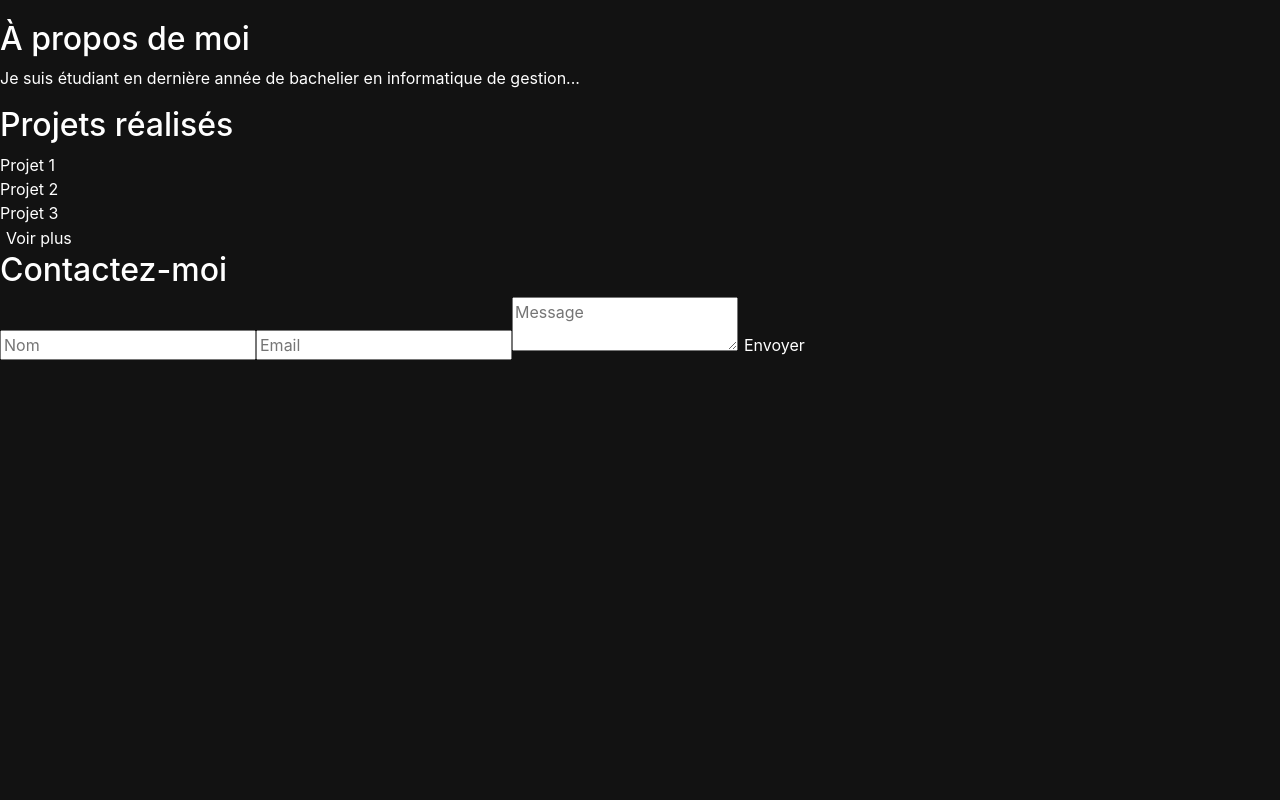
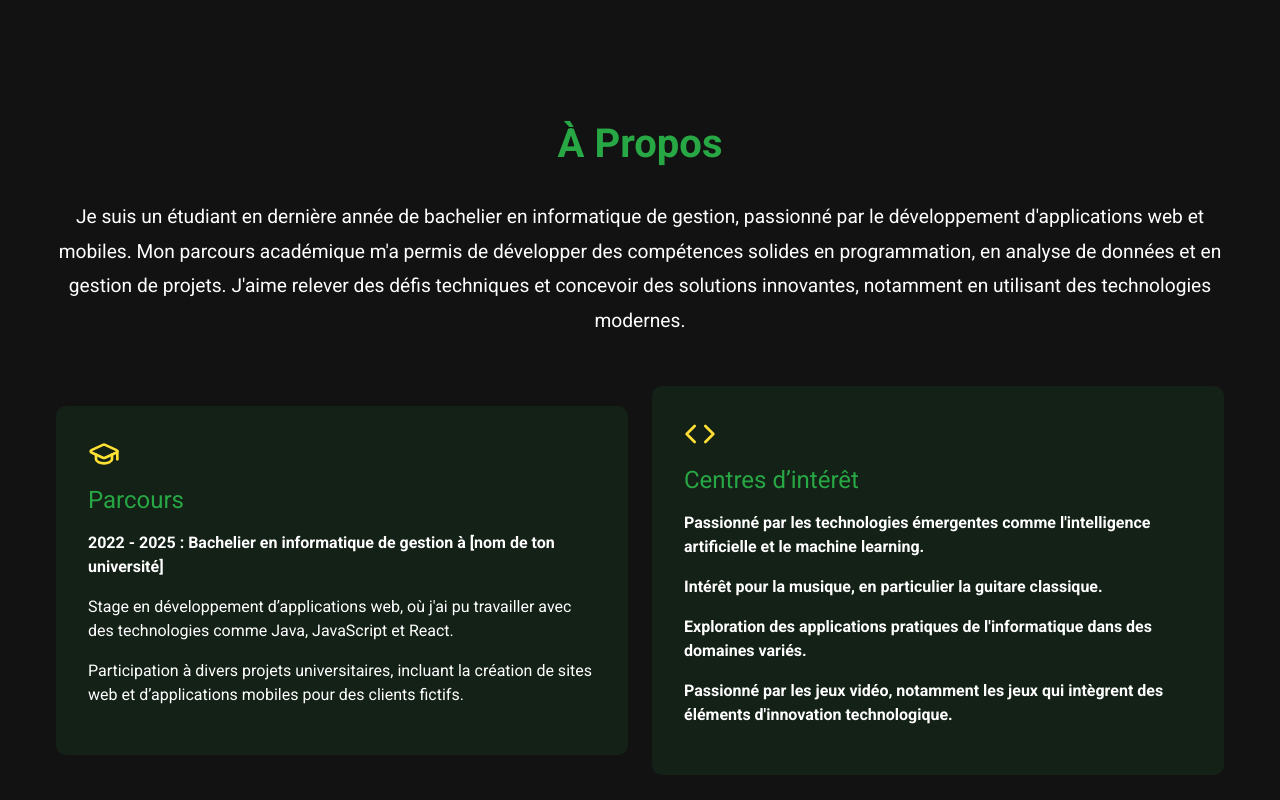
Before and after one commit to Landrytido/Portfolio-, a React (Create React App) app: page / in a window 1280 px wide. Shown: the part 780-1580 px from the top of the page. Before the commit the page ends 1140 px from the top, so only its background shows below. Built offline with nearby package versions, Linux system fonts and the light colour scheme.

Commit message:
sections about ok

```diff
--- a/src/App.js
+++ b/src/App.js
@@ -7,6 +7,7 @@ import Contact from './Components/Contact';
 import 'aos/dist/aos.css';
 import AOS from 'aos';
 import './App.css'; // Importez votre fichier CSS global
+import Skills from './Components/Skills';
 
 const App = () => {
   React.useEffect(() => {
@@ -18,6 +19,7 @@ const App = () => {
       <Navbar />
       <Hero />
       <About />
+      <Skills />
       <Projects />
       <Contact />
     </div>
--- a/src/Components/About.jsx
+++ b/src/Components/About.jsx
@@ -1,11 +1,56 @@
 import React from 'react';
-import '../Styles/About.css';
+import { Code, GraduationCap } from 'lucide-react';
+import 'bootstrap/dist/css/bootstrap.min.css';
+import '../Styles/About.css'; // Importez votre fichier CSS personnalisé
 
 const About = () => {
   return (
-    <section id="about" className="about">
-      <h2>À propos de moi</h2>
-      <p>Je suis étudiant en dernière année de bachelier en informatique de gestion...</p>
+    <section id="about" className="about-section">
+      <div className="container">
+        <h2 className="about-heading">À Propos</h2>
+        <p className="about-description">
+          Je suis un étudiant en dernière année de bachelier en informatique de gestion, passionné par le développement d'applications web et mobiles. Mon parcours académique m'a permis de développer des compétences solides en programmation, en analyse de données et en gestion de projets. J'aime relever des défis techniques et concevoir des solutions innovantes, notamment en utilisant des technologies modernes.
+        </p>
+        <div className="row align-items-center">
+          <div className="col-md-6 mb-4 mb-md-0">
+            <div className="about-card">
+              <GraduationCap size={32} className="about-icon" />
+              <h3 className="about-card-title">Parcours</h3>
+              <ul className="about-list">
+                <li className="about-list-item">
+                  <strong>2022 - 2025 : Bachelier en informatique de gestion à [nom de ton université]</strong>
+                </li>
+                <li className="about-list-item">
+                  <p>Stage en développement d’applications web, où j'ai pu travailler avec des technologies comme Java, JavaScript et React.</p>
+                </li>
+                <li className="about-list-item">
+                  <p>Participation à divers projets universitaires, incluant la création de sites web et d’applications mobiles pour des clients fictifs.</p>
+                </li>
+              </ul>
+            </div>
+          </div>
+          <div className="col-md-6">
+            <div className="about-card">
+              <Code size={32} className="about-icon" />
+              <h3 className="about-card-title">Centres d’intérêt</h3>
+              <ul className="about-list">
+                <li className="about-list-item">
+                  <strong>Passionné par les technologies émergentes comme l'intelligence artificielle et le machine learning.</strong>
+                </li>
+                <li className="about-list-item">
+                  <strong>Intérêt pour la musique, en particulier la guitare classique.</strong>
+                </li>
+                <li className="about-list-item">
+                  <strong>Exploration des applications pratiques de l'informatique dans des domaines variés.</strong>
+                </li>
+                <li className="about-list-item">
+                  <strong>Passionné par les jeux vidéo, notamment les jeux qui intègrent des éléments d'innovation technologique.</strong>
+                </li>
+              </ul>
+            </div>
+          </div>
+        </div>
+      </div>
     </section>
   );
 };
--- a/src/Components/Skills.jsx
+++ b/src/Components/Skills.jsx
@@ -4,10 +4,7 @@ import '../Styles/Skills.css';
 const Skills = () => {
   return (
     <section id="skills" className="skills">
-      <h2>Compétences</h2>
-      <div className="skills-cards">
-        {/* Ajoutez des cartes de compétences ici */}
-      </div>
+
     </section>
   );
 };
--- a/src/Styles/About.css
+++ b/src/Styles/About.css
@@ -0,0 +1,98 @@
+/* About.css */
+
+/* Importer une police personnalisée */
+@import url('https://fonts.googleapis.com/css2?family=Roboto:wght@400;700&display=swap');
+
+.about-section {
+  background-color: #121212;
+  color: white;
+  padding: 100px 0;
+  font-family: 'Roboto', sans-serif;
+}
+
+.about-heading {
+  color: #28a745;
+  margin-bottom: 2rem;
+  font-size: 2.5rem;
+  font-weight: bold;
+  text-align: center;
+  animation: fadeInDown 1s ease-in-out;
+}
+
+.about-description {
+  font-size: 1.2rem;
+  line-height: 1.8;
+  text-align: center;
+  margin-bottom: 3rem;
+  animation: fadeIn 1s ease-in-out;
+}
+
+.about-card {
+  background-color: rgba(40, 167, 69, 0.1);
+  border-radius: 10px;
+  padding: 2rem;
+  transition: transform 0.3s ease, box-shadow 0.3s ease;
+  animation: fadeInUp 1s ease-in-out;
+}
+
+.about-card:hover {
+  transform: translateY(-10px);
+  box-shadow: 0 10px 20px rgba(0, 0, 0, 0.2);
+}
+
+.about-icon {
+  color: #FFE135;
+  margin-bottom: 1rem;
+}
+
+.about-card-title {
+  margin-bottom: 1rem;
+  font-size: 1.5rem;
+  color: #28a745;
+}
+
+.about-list {
+  list-style: none;
+  padding: 0;
+}
+
+.about-list-item {
+  margin-bottom: 1rem;
+  transition: color 0.3s ease;
+}
+
+.about-list-item:hover {
+  color: #FFE135;
+}
+
+/* Animations */
+@keyframes fadeIn {
+  from {
+    opacity: 0;
+  }
+  to {
+    opacity: 1;
+  }
+}
+
+@keyframes fadeInDown {
+  from {
+    opacity: 0;
+    transform: translateY(-20px);
+  }
+  to {
+    opacity: 1;
+    transform: translateY(0);
+  }
+}
+
+@keyframes fadeInUp {
+  from {
+    opacity: 0;
+    transform: translateY(20px);
+  }
+  to {
+    opacity: 1;
+    transform: translateY(0);
+  }
+}
```
Also changed, not shown: src/Styles/Skills.css (added).
